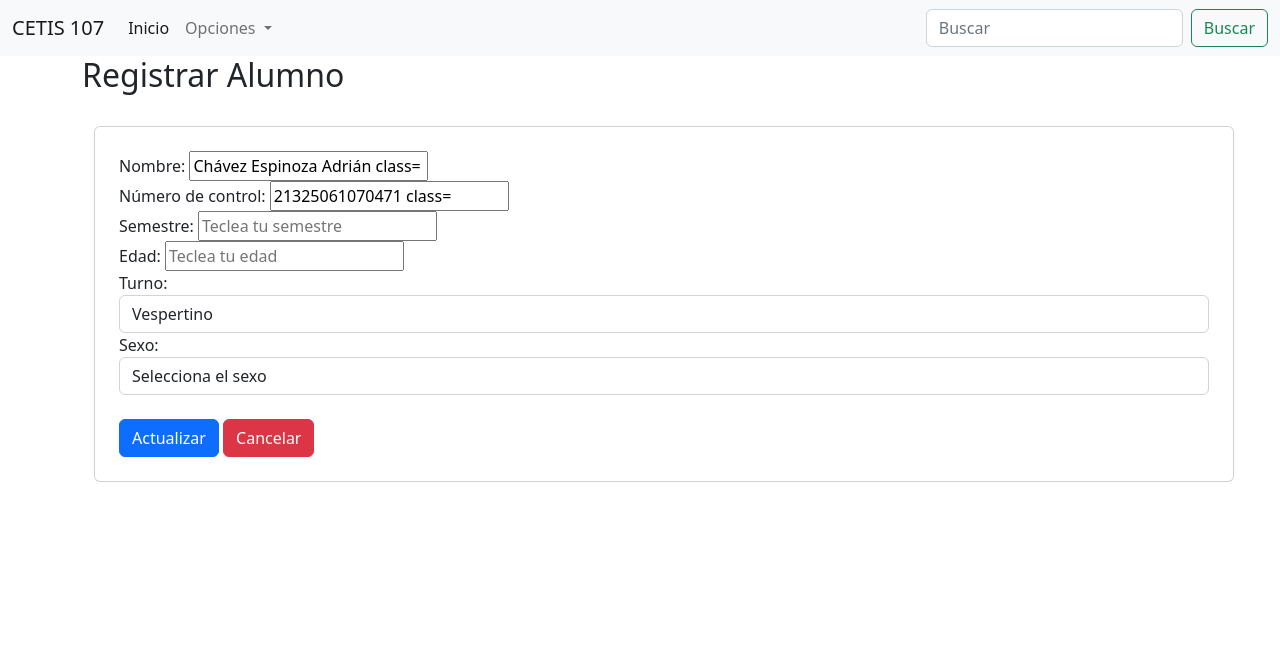
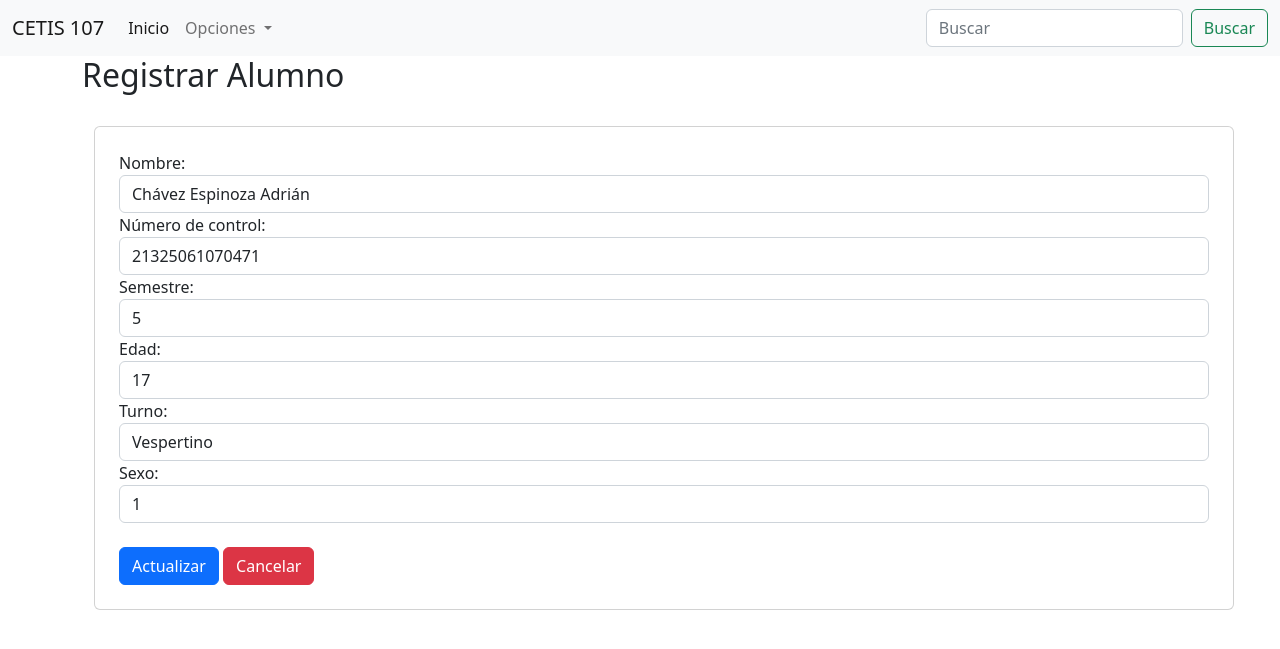
Before and after one commit to Chav3zz/webybasededatos2023, a PHP site: page /editarAlumnos.php?id=1 in a window 1280 px wide. Shown: the top 649 px of the page. Run offline with PHP 8.4, Linux system fonts and the light colour scheme; data comes from the database, SQL or seed files in the repository.

Commit message:
01/11/2023

```diff
--- a/parcial2/editarAlumnos.php
+++ b/parcial2/editarAlumnos.php
@@ -26,19 +26,19 @@
                     <input type="hidden" name="id" value="<?php echo $alumno["id"]; ?>">
                     <div class="form-group">
                         <label for="">Nombre:</label>
-                        <input type="text" name="nombre" value="<?php echo $alumno["nombre"]; ?> class="form-control" placeholder="Teclea tu nombre" required>
+                        <input type="text" name="nombre" value="<?php echo $alumno["nombre"]; ?>" class="form-control" placeholder="Teclea tu nombre" required>
                     </div>
                     <div class="form-group">
                         <label for="">Número de control:</label>
-                        <input type="text" name="nc" value="<?php echo $alumno["numero_control"]; ?> class="form-control" placeholder="Teclea tu número de control" required>
+                        <input type="text" name="nc" value="<?php echo $alumno["numero_control"]; ?>" class="form-control" placeholder="Teclea tu número de control" required>
                     </div>
                     <div class="form-group">
                         <label for="">Semestre:</label>
-                        <input type="number" name="semestre" value="<?php echo $alumno["semestre"]; ?> class="form-control" placeholder="Teclea tu semestre" required>
+                        <input type="number" name="semestre" value="<?php echo $alumno["semestre"]; ?>" class="form-control" placeholder="Teclea tu semestre" required>
                     </div>
                     <div class="form-group">
                         <label for="">Edad:</label>
-                        <input type="number" name="edad" value="<?php echo $alumno["edad"]; ?> class="form-control" placeholder="Teclea tu edad" required>
+                        <input type="number" name="edad" value="<?php echo $alumno["edad"]; ?>" class="form-control" placeholder="Teclea tu edad" required>
                     </div>
                     <div class="form-group">
                         <label for="">Turno:</label>
@@ -52,8 +52,8 @@
                     <div class="form-group">
                         <label for="">Sexo:</label>
                         <select name="sexo" class="form-control" required>
+                            <option value="<?php echo $alumno["sexo"]; ?>"><?php echo $alumno["sexo"]; ?></option>
                             <option value="">Selecciona el sexo</option>
-                            <option value="<?php echo $alumno["sexo"]; ?>"><?php echo $alumno["sexo"]; ?></option>
                             <option value="0">Femenino</option>
                             <option value="1">Masculino</option>
                             <option value="2">Prefiero no responder</option>
```
Also changed, not shown: parcial2/actualizarRegistro.php (added, +25 -0 lines).
